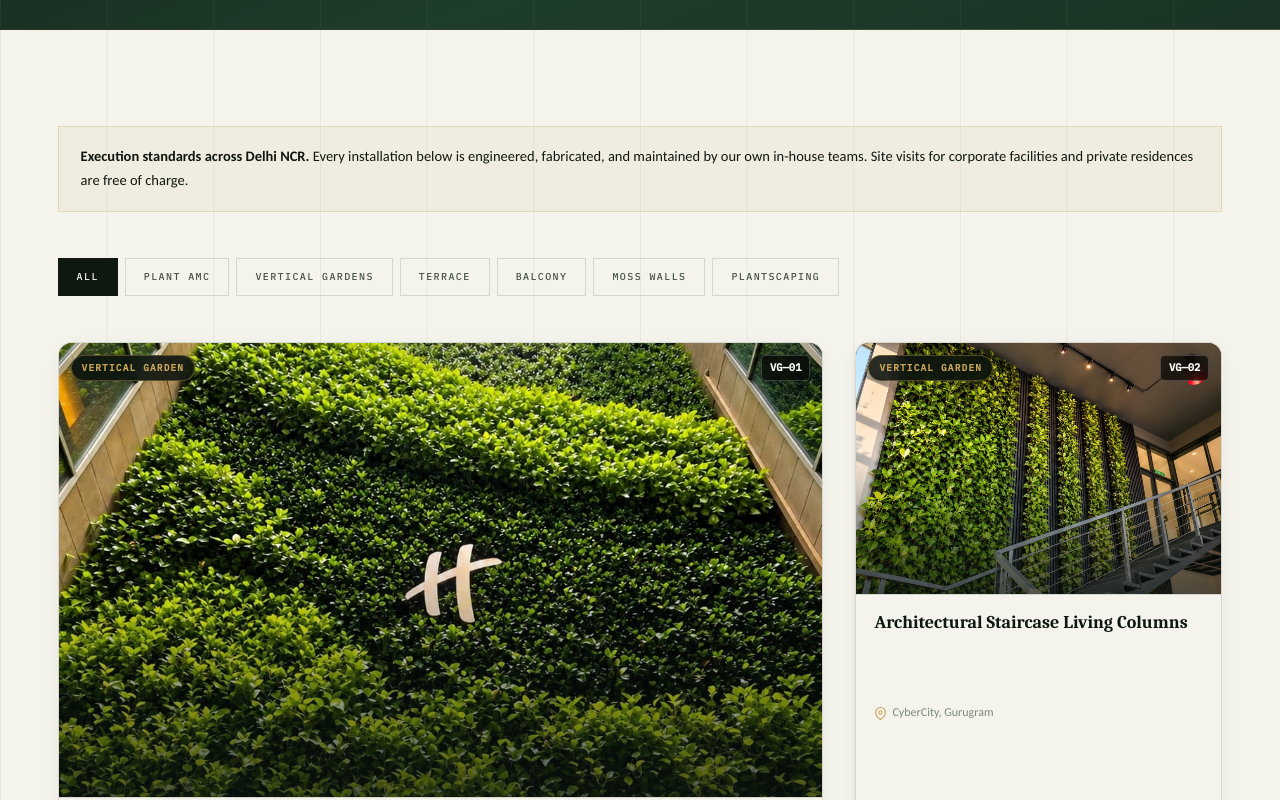
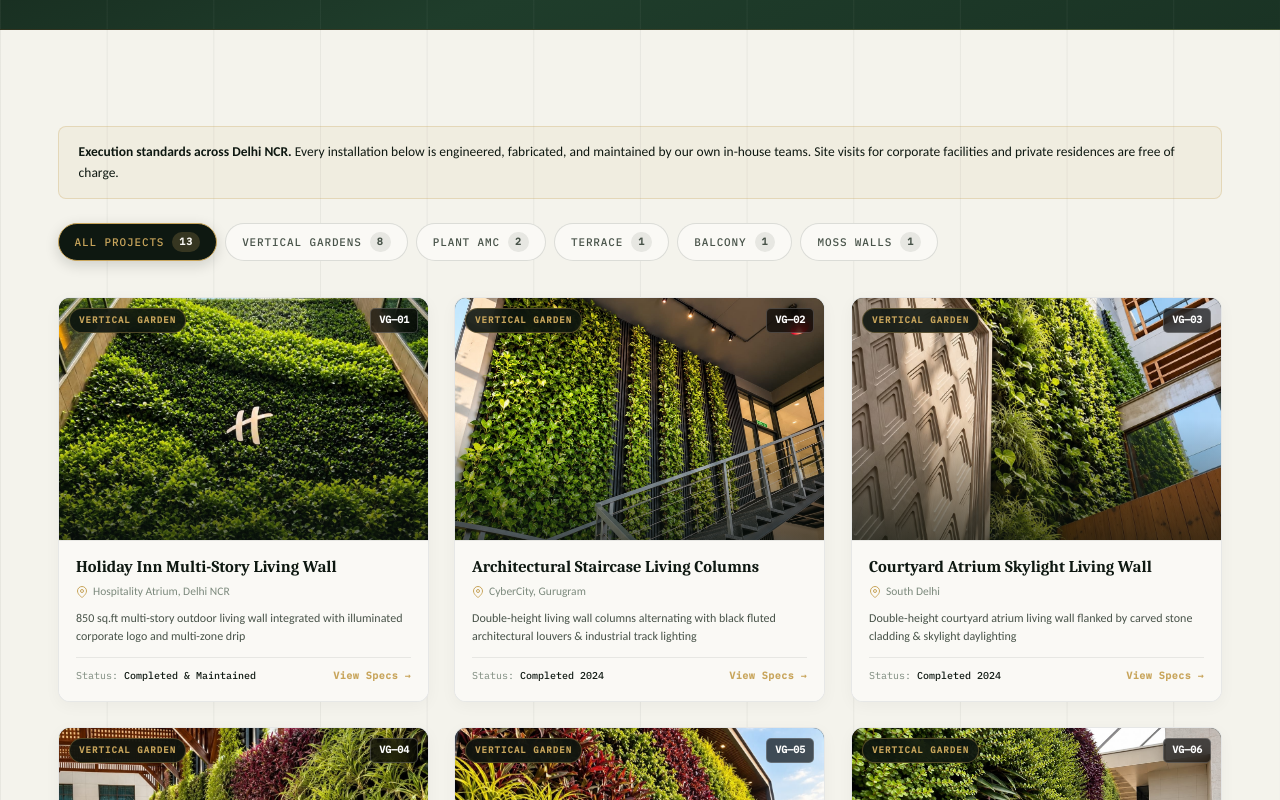
Before and after one commit to hackhaveli/wallofgardens, a Next.js app: page /projects in a window 1280 px wide. Shown: the part 440-1240 px from the top of the page. Built offline with nearby package versions, Linux system fonts and the light colour scheme; no server answers; the database is empty.

Commit message:
Fix project grid gap bug, add smooth filter animations and refine card sizing for laptops

```diff
--- a/app/globals.css
+++ b/app/globals.css
@@ -1141,30 +1141,61 @@ em.g { font-style: italic; color: var(--gold); }
 @media(max-width:800px) { .cmp { grid-template-columns: 1fr; } }
 
 /* ---------- project page records ---------- */
-.notice { border: 1px solid var(--gold); background: rgba(200,165,91,.1); padding: 18px 22px; font-size: 14.5px; line-height: 1.65; margin-bottom: clamp(30px, 3.6vw, 48px); }
-.filters { display: flex; gap: 7px; flex-wrap: wrap; margin-bottom: clamp(30px, 3.6vw, 48px); }
+.notice { border: 1px solid var(--gold); background: rgba(200,165,91,.08); padding: 14px 20px; font-size: 13.5px; line-height: 1.6; border-radius: 8px; margin-bottom: 24px; }
+.filters { display: flex; gap: 8px; flex-wrap: wrap; margin-bottom: clamp(24px, 2.8vw, 36px); align-items: center; }
 .filters button {
-  padding: 10px 18px;
-  font-family: var(--mono);
-  font-size: 10px;
-  letter-spacing: .14em;
+  padding: 8px 16px;
+  border-radius: 30px;
+  font-family: var(--mono);
+  font-size: 11px;
+  letter-spacing: .08em;
   text-transform: uppercase;
   font-weight: 500;
   border: 1px solid var(--rule);
+  background: #FAF9F5;
   color: var(--ink-2);
-  transition: all .3s;
-}
-.filters button:hover { border-color: var(--gold); color: var(--ink); }
-.filters button.on { background: var(--deep); border-color: var(--deep); color: var(--cream); }
+  cursor: pointer;
+  transition: all .25s ease;
+  display: inline-flex;
+  align-items: center;
+  gap: 8px;
+}
+.filters button:hover {
+  border-color: var(--gold);
+  color: var(--ink);
+  background: #ffffff;
+  transform: translateY(-1px);
+}
+.filters button.on {
+  background: var(--deep);
+  border-color: var(--gold);
+  color: var(--gold);
+  box-shadow: 0 4px 14px rgba(11, 19, 14, 0.16);
+}
+.filters button .filter-count {
+  font-size: 10px;
+  font-weight: 600;
+  padding: 2px 7px;
+  border-radius: 10px;
+  background: rgba(14, 24, 17, 0.08);
+  color: inherit;
+  transition: background .2s ease;
+}
+.filters button.on .filter-count {
+  background: rgba(200, 165, 91, 0.22);
+  color: #FAF9F5;
+}
+
 /* ---------- Luxury Architectural Portfolio Gallery ---------- */
 .lux-gallery {
   display: grid;
   grid-template-columns: repeat(3, 1fr);
-  gap: clamp(20px, 2.5vw, 32px);
-  margin-top: 24px;
-}
-@media (max-width: 1100px) {
-  .lux-gallery { grid-template-columns: repeat(2, 1fr); }
+  gap: clamp(18px, 2vw, 26px);
+  margin-top: 16px;
+  grid-auto-flow: dense;
+}
+@media (max-width: 1080px) {
+  .lux-gallery { grid-template-columns: repeat(2, 1fr); gap: 20px; }
 }
 @media (max-width: 680px) {
   .lux-gallery { grid-template-columns: 1fr; gap: 20px; }
@@ -1172,37 +1203,40 @@ em.g { font-style: italic; color: var(--gold); }
 
 .lux-gallery-item {
   position: relative;
-  background: var(--cream);
-  border-radius: 14px;
+  background: #ffffff;
+  border-radius: 12px;
   overflow: hidden;
-  border: 1px solid var(--rule);
-  box-shadow: 0 4px 18px rgba(0, 0, 0, 0.05);
+  border: 1px solid rgba(14, 24, 17, 0.1);
+  box-shadow: 0 4px 16px rgba(0, 0, 0, 0.04);
   cursor: pointer;
-  transition: transform .4s cubic-bezier(.2, .8, .2, 1), box-shadow .4s ease, border-color .4s ease;
   display: flex;
   flex-direction: column;
+  animation: luxCardIn .35s cubic-bezier(.16, 1, .3, 1) both;
+  opacity: 1 !important;
+  transition: transform .35s cubic-bezier(.2, .8, .2, 1), box-shadow .35s ease, border-color .35s ease;
+}
+@keyframes luxCardIn {
+  0% {
+    opacity: 0;
+    transform: translateY(12px) scale(0.985);
+  }
+  100% {
+    opacity: 1;
+    transform: translateY(0) scale(1);
+  }
 }
 .lux-gallery-item:hover {
-  transform: translateY(-6px);
-  box-shadow: 0 18px 44px rgba(11, 19, 14, 0.15), 0 0 20px rgba(200, 165, 91, 0.2);
+  transform: translateY(-4px);
+  box-shadow: 0 16px 36px rgba(11, 19, 14, 0.12), 0 0 18px rgba(200, 165, 91, 0.18);
   border-color: rgba(200, 165, 91, 0.55);
-}
-.lux-gallery-item.featured {
-  grid-column: span 2;
-}
-@media (max-width: 680px) {
-  .lux-gallery-item.featured { grid-column: span 1; }
 }
 
 .lux-img-box {
   position: relative;
   width: 100%;
-  aspect-ratio: 16/11;
+  aspect-ratio: 16/10.5;
   overflow: hidden;
   background: #0f1c14;
-}
-.lux-gallery-item.featured .lux-img-box {
-  aspect-ratio: 16/9.5;
 }
 .lux-img {
   object-fit: cover;
@@ -1214,9 +1248,9 @@ em.g { font-style: italic; color: var(--gold); }
 
 .lux-top-badges {
   position: absolute;
-  top: 12px;
-  left: 12px;
-  right: 12px;
+  top: 10px;
+  left: 10px;
+  right: 10px;
   display: flex;
   justify-content: space-between;
   align-items: center;
@@ -1225,11 +1259,11 @@ em.g { font-style: italic; color: var(--gold); }
 }
 .lux-cat-pill {
   font-family: var(--mono);
-  font-size: 9.5px;
+  font-size: 9px;
   font-weight: 600;
   letter-spacing: .12em;
   text-transform: uppercase;
-  padding: 4px 10px;
+  padding: 4px 9px;
   border-radius: 20px;
   background: rgba(11, 19, 14, 0.88);
   backdrop-filter: blur(8px);
@@ -1238,7 +1272,7 @@ em.g { font-style: italic; color: var(--gold); }
 }
 .lux-num-tag {
   font-family: var(--mono);
-  font-size: 10.5px;
+  font-size: 10px;
   font-weight: 600;
   color: #fff;
   background: rgba(0, 0, 0, 0.65);
@@ -1251,69 +1285,66 @@ em.g { font-style: italic; color: var(--gold); }
 .lux-img-gradient {
   position: absolute;
   inset: 0;
-  background: linear-gradient(180deg, rgba(0,0,0,0) 45%, rgba(11,19,14,0.7) 100%);
+  background: linear-gradient(180deg, rgba(0,0,0,0) 50%, rgba(11,19,14,0.65) 100%);
   pointer-events: none;
   z-index: 1;
 }
 
 .lux-card-body {
-  padding: 16px 18px 18px;
-  background: var(--cream);
+  padding: 15px 17px 16px;
+  background: #FAF9F5;
   flex-grow: 1;
   display: flex;
   flex-direction: column;
   justify-content: space-between;
-  border-top: 1px solid var(--rule);
+  border-top: 1px solid rgba(14, 24, 17, 0.08);
 }
 .lux-title-row {
-  margin-bottom: 6px;
+  margin-bottom: 4px;
 }
 .lux-proj-title {
   font-family: var(--serif);
-  font-size: 18px;
+  font-size: 16.5px;
   font-weight: 600;
   color: var(--ink);
-  line-height: 1.3;
+  line-height: 1.32;
   transition: color .3s ease;
 }
 .lux-gallery-item:hover .lux-proj-title {
   color: var(--moss);
 }
-.lux-gallery-item.featured .lux-proj-title {
-  font-size: 22px;
-}
 .lux-loc-row {
   display: flex;
   align-items: center;
   gap: 5px;
-  font-size: 12px;
+  font-size: 11.5px;
   color: var(--ink-3);
-  margin-bottom: 10px;
+  margin-bottom: 8px;
 }
 .lux-loc-row svg {
-  width: 13px;
-  height: 13px;
+  width: 12px;
+  height: 12px;
   color: var(--gold);
   flex-shrink: 0;
 }
 .lux-scope-text {
-  font-size: 12.5px;
+  font-size: 12px;
   color: var(--ink-2);
   line-height: 1.5;
-  margin-bottom: 14px;
+  margin-bottom: 12px;
   display: -webkit-box;
   -webkit-line-clamp: 2;
   -webkit-box-orient: vertical;
   overflow: hidden;
 }
 .lux-card-foot {
-  padding-top: 12px;
-  border-top: 1px solid var(--rule);
+  padding-top: 10px;
+  border-top: 1px solid rgba(14, 24, 17, 0.08);
   display: flex;
   align-items: center;
   justify-content: space-between;
   font-family: var(--mono);
-  font-size: 10.5px;
+  font-size: 10px;
 }
 .lux-foot-status {
   color: var(--ink-3);
--- a/app/projects/page.tsx
+++ b/app/projects/page.tsx
@@ -187,7 +187,7 @@ export default function ProjectsPage() {
     supabase.from('projects').select('*').order('order_index', { ascending: true })
       // eslint-disable-next-line @typescript-eslint/no-explicit-any
       .then((res: { data: any[] | null }) => {
-        if (res.data && res.data.length > 0) {
+        if (res.data && res.data.length >= 6) {
           // eslint-disable-next-line @typescript-eslint/no-explicit-any
           setProjects(res.data.map((p: any) => ({
             cat: TYPE_TO_CAT[String(p.type || '').toLowerCase()] || 'amc',
@@ -203,6 +203,25 @@ export default function ProjectsPage() {
       })
       .catch(() => {});
   }, []);
+
+  const CATEGORIES = [
+    { id: 'all', label: 'All Projects' },
+    { id: 'vertical', label: 'Vertical Gardens' },
+    { id: 'amc', label: 'Plant AMC' },
+    { id: 'terrace', label: 'Terrace' },
+    { id: 'balcony', label: 'Balcony' },
+    { id: 'moss', label: 'Moss Walls' },
+    { id: 'plantscaping', label: 'Plantscaping' },
+  ];
+
+  const getCount = (catId: string) => {
+    if (catId === 'all') return projects.length;
+    return projects.filter((p) => p.cat === catId).length;
+  };
+
+  const filteredProjects = projects.filter(
+    (prj) => activeFilter === 'all' || activeFilter === prj.cat
+  );
 
   return (
     <>
@@ -222,72 +241,34 @@ export default function ProjectsPage() {
       {/* INDEX */}
       <section className="sec sheet">
         <div className="shell">
-          <div className="notice rv" style={{ background: 'rgba(200,165,91,0.08)', borderColor: 'rgba(200,165,91,0.3)', color: 'var(--deep)' }}>
+          <div className="notice" style={{ background: 'rgba(200,165,91,0.08)', borderColor: 'rgba(200,165,91,0.3)', color: 'var(--deep)' }}>
             <strong>Execution standards across Delhi NCR.</strong> Every installation below is engineered, fabricated, and maintained by our own in-house teams. Site visits for corporate facilities and private residences are free of charge.
           </div>
 
-          <div className="filters rv" id="filters">
+          <div className="filters" id="filters">
+            {CATEGORIES.map((cat) => {
+              const count = getCount(cat.id);
+              if (count === 0 && cat.id !== 'all') return null;
+              return (
                 <button
-              data-filter="all"
-              className={activeFilter === 'all' ? 'on' : ''}
-              onClick={() => setActiveFilter('all')}
+                  key={cat.id}
+                  data-filter={cat.id}
+                  className={activeFilter === cat.id ? 'on' : ''}
+                  onClick={() => setActiveFilter(cat.id)}
                 >
-              All
+                  <span>{cat.label}</span>
+                  <span className="filter-count">{count}</span>
                 </button>
-            <button
-              data-filter="amc"
-              className={activeFilter === 'amc' ? 'on' : ''}
-              onClick={() => setActiveFilter('amc')}
-            >
-              Plant AMC
-            </button>
-            <button
-              data-filter="vertical"
-              className={activeFilter === 'vertical' ? 'on' : ''}
-              onClick={() => setActiveFilter('vertical')}
-            >
-              Vertical Gardens
-            </button>
-            <button
-              data-filter="terrace"
-              className={activeFilter === 'terrace' ? 'on' : ''}
-              onClick={() => setActiveFilter('terrace')}
-            >
-              Terrace
-            </button>
-            <button
-              data-filter="balcony"
-              className={activeFilter === 'balcony' ? 'on' : ''}
-              onClick={() => setActiveFilter('balcony')}
-            >
-              Balcony
-            </button>
-            <button
-              data-filter="moss"
-              className={activeFilter === 'moss' ? 'on' : ''}
-              onClick={() => setActiveFilter('moss')}
-            >
-              Moss Walls
-            </button>
-            <button
-              data-filter="plantscaping"
-              className={activeFilter === 'plantscaping' ? 'on' : ''}
-              onClick={() => setActiveFilter('plantscaping')}
-            >
-              Plantscaping
-            </button>
+              );
+            })}
           </div>
 
           <div className="lux-gallery">
-            {projects.map((prj, i) => {
-              const isVisible = activeFilter === 'all' || activeFilter === prj.cat;
-              if (!isVisible) return null;
-              const isFeatured = i === 0 && activeFilter === 'all';
-              return (
+            {filteredProjects.map((prj, idx) => (
               <div
-                  key={i}
-                  className={`lux-gallery-item rv ${isFeatured ? 'featured' : ''}`}
-                  data-cat={prj.cat}
+                key={`${activeFilter}-${prj.no}-${idx}`}
+                className="lux-gallery-item"
+                style={{ animationDelay: `${Math.min(idx * 0.04, 0.32)}s` }}
                 onClick={() => setSelectedProject(prj)}
                 role="button"
                 tabIndex={0}
@@ -305,6 +286,8 @@ export default function ProjectsPage() {
                     alt={prj.name}
                     fill
                     sizes="(max-width: 680px) 100vw, (max-width: 1100px) 50vw, 420px"
+                    priority={idx < 4}
+                    loading={idx < 4 ? undefined : 'lazy'}
                     unoptimized={!canOptimize(prj.image)}
                     className="lux-img"
                   />
@@ -328,8 +311,7 @@ export default function ProjectsPage() {
                   </div>
                 </div>
               </div>
-              );
-            })}
+            ))}
           </div>
         </div>
       </section>
```
Lines whose indentation alone changed are shown as unchanged.
